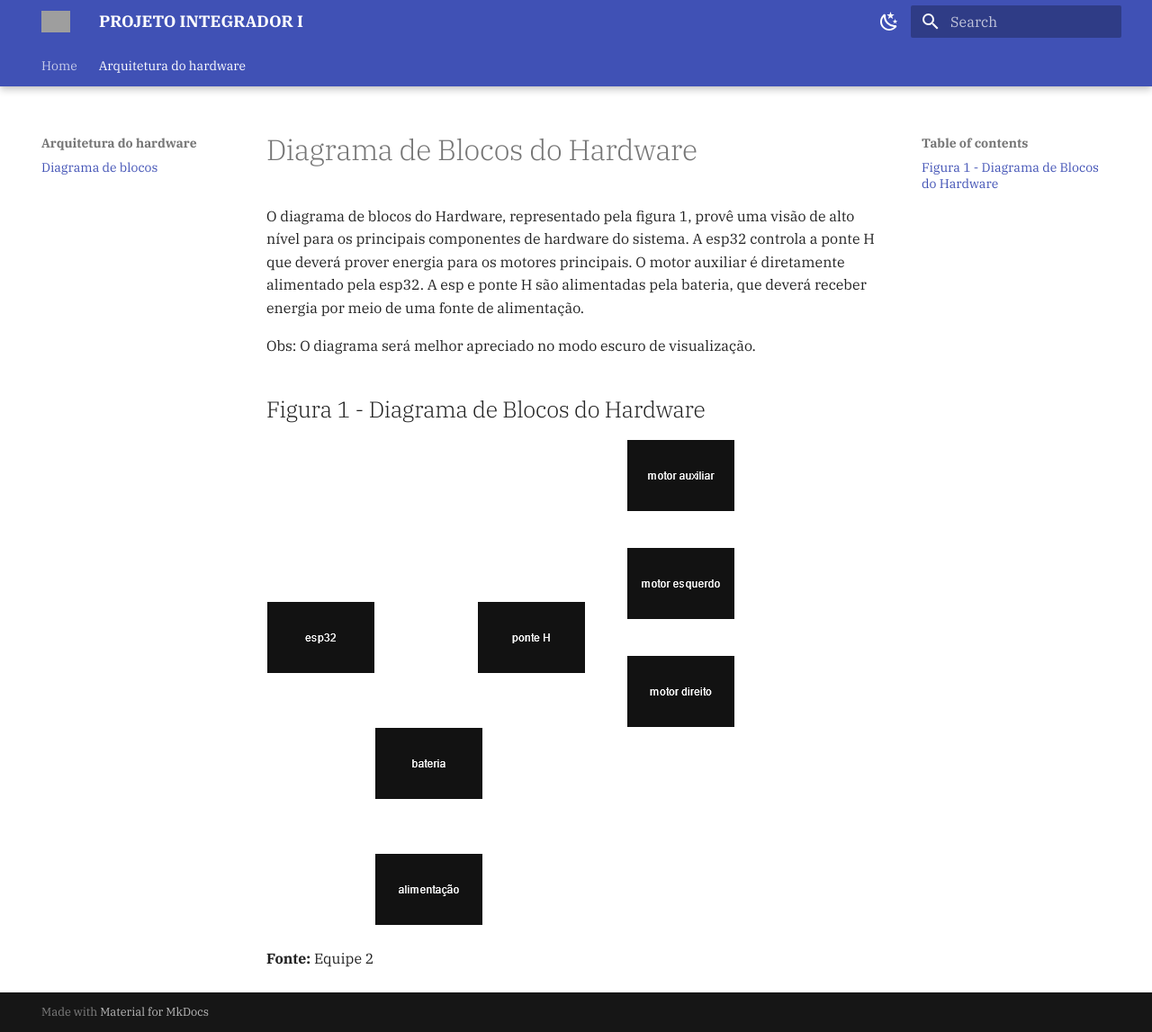
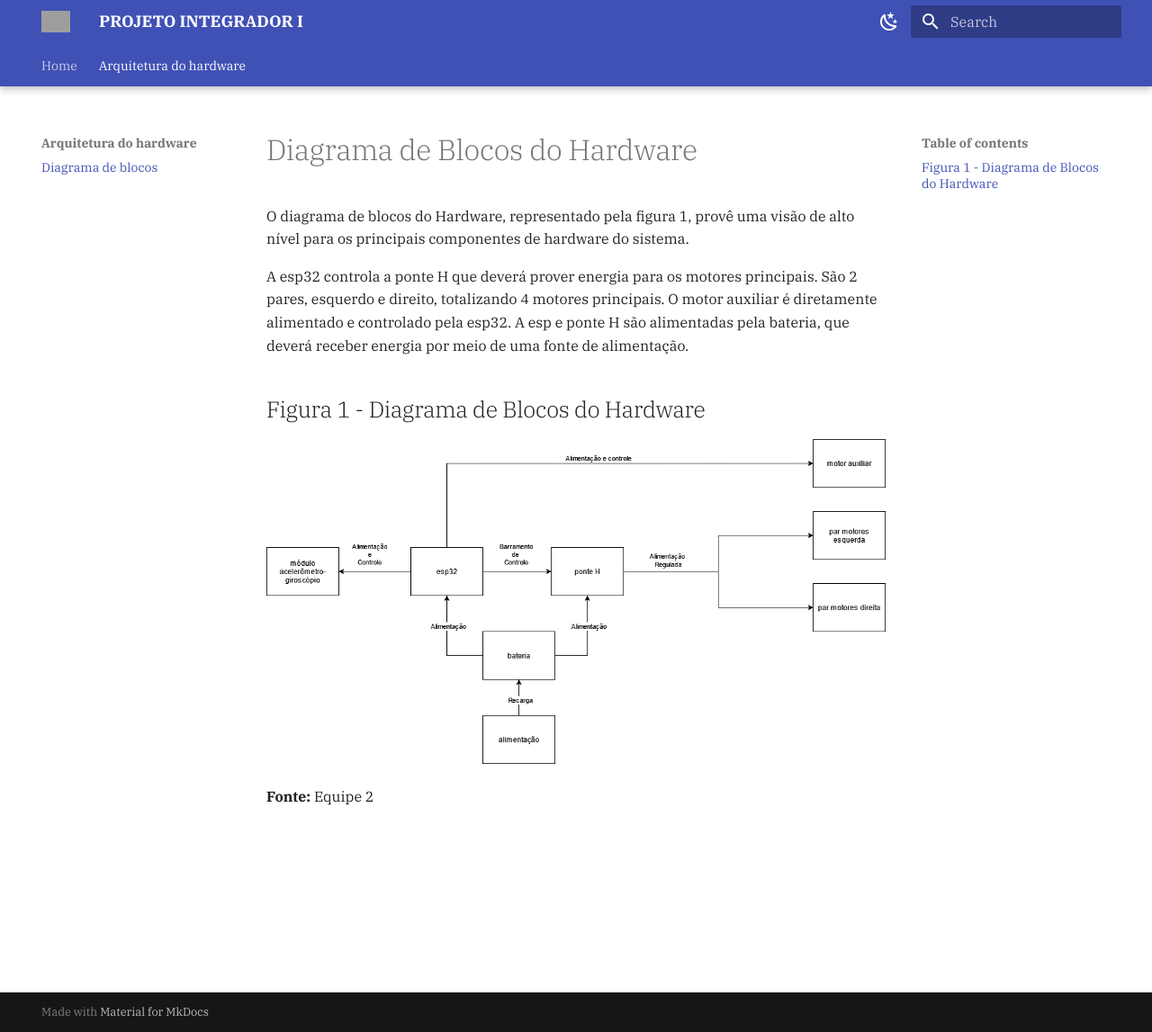
Before and after one commit to fcte-pi1/2025.2_PI1_Grupo02_Ajax, an MkDocs documentation site: the page built from docs/arquitetura/blocos.md, in a window 1280 px wide and 1147 px high. Shown: the whole window at 90% size. Built offline with MkDocs 1.6.1 and Material for MkDocs 9.7.7, drawn with Linux system fonts in a browser that asks for light colours; grey boxes are pictures that could not be loaded.

Commit message:
DOCS: reestruturação do diagrama de blocos
Adiciona o módulo de sensores;
adiciona legenda às setas;
versiona nome do diagrama;
leve refatoração do texto;
exclusão do readme da pasta assets (Deus permitirá que essa pasta fique organizada)

```diff
--- a/docs/arquitetura/blocos.md
+++ b/docs/arquitetura/blocos.md
@@ -1,14 +1,12 @@
 # Diagrama de Blocos do Hardware
 
-O diagrama de blocos do Hardware, representado pela figura 1, provê uma visão de alto nível
-para os principais componentes de hardware do sistema. A esp32 controla a ponte H que deverá
-prover energia para os motores principais. O motor auxiliar é diretamente alimentado pela esp32.
+O diagrama de blocos do Hardware, representado pela figura 1, provê uma visão de alto nível para os principais componentes de hardware do sistema.
+
+A esp32 controla a ponte H que deverá prover energia para os motores principais. São 2 pares, esquerdo e direito, totalizando 4 motores principais. O motor auxiliar é diretamente alimentado e controlado pela esp32.
 A esp e ponte H são alimentadas pela bateria, que deverá receber energia por meio de uma fonte de alimentação.
-
-Obs: O diagrama será melhor apreciado no modo escuro de visualização.
 
 ## Figura 1 - Diagrama de Blocos do Hardware
 
-![figura1](../assets/arquitetura/blocos/blocos.png)
+![figura1](../assets/arquitetura/blocos/block_v1_1.png)
 
 **Fonte:** Equipe 2
```
Also changed, not shown: docs/assets/arquitetura/blocos/block_v1_1.png (added), docs/assets/arquitetura/blocos/blocos.png (deleted), docs/assets/readme.txt (deleted).
